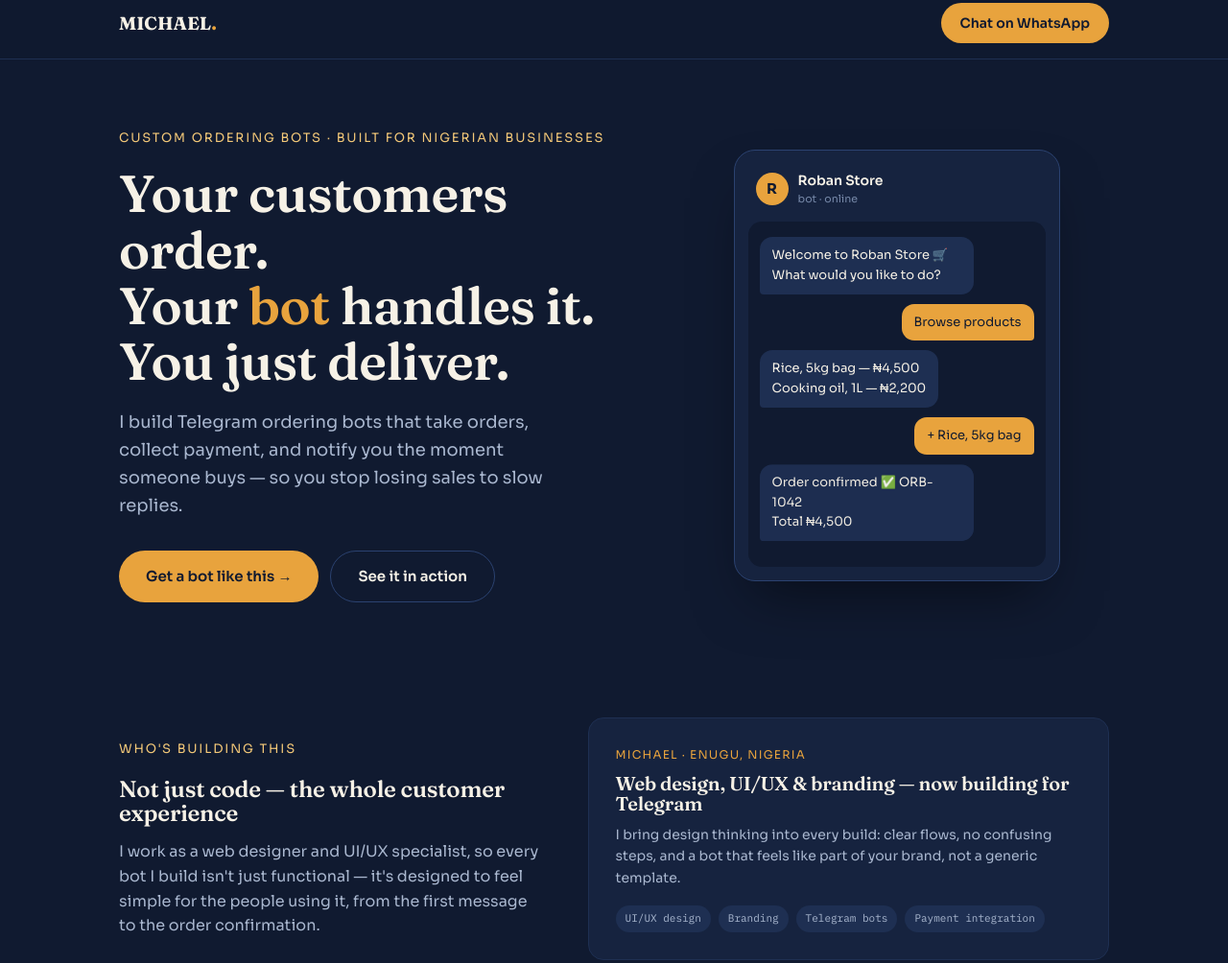
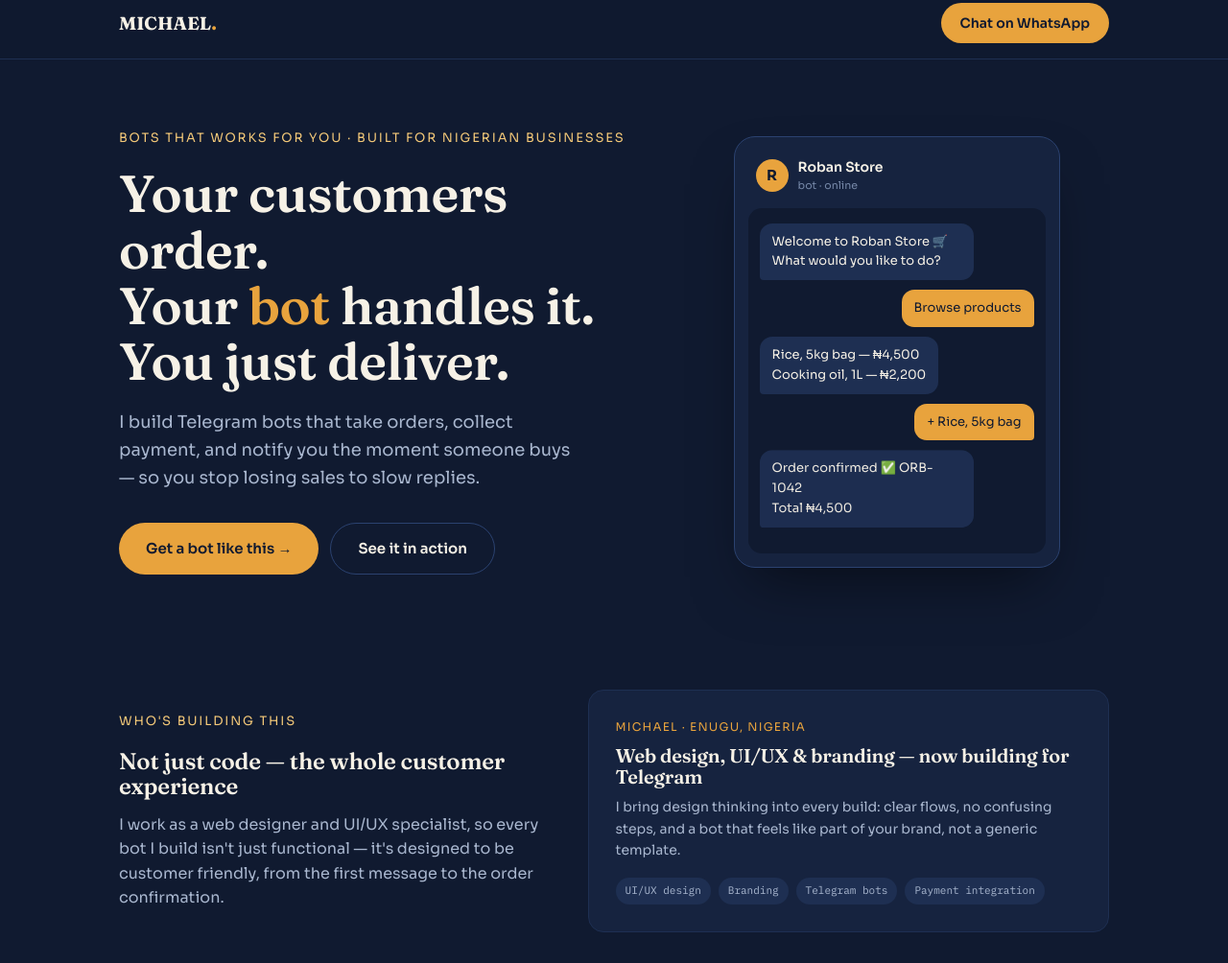
Before and after one commit to michaelijeh01/My-portfolio, a plain HTML site: page index.html in a window 1280 px wide. Shown: the part 13-1017 px from the top of the page at 96% size. Drawn offline with Linux system fonts and the light colour scheme.

Commit message:
EDIT THE CONTENT

```diff
--- a/index.html
+++ b/index.html
@@ -246,9 +246,9 @@
 <header class="hero">
   <div class="wrap hero-grid">
     <div>
-      <div class="eyebrow">Custom ordering bots · Built for Nigerian businesses</div>
+      <div class="eyebrow">Bots that works for you · Built for Nigerian businesses</div>
       <h1>Your customers order.<br>Your <em>bot</em> handles it.<br>You just deliver.</h1>
-      <p class="lede">I build Telegram ordering bots that take orders, collect payment, and notify you the moment someone buys — so you stop losing sales to slow replies.</p>
+      <p class="lede">I build Telegram bots that take orders, collect payment, and notify you the moment someone buys — so you stop losing sales to slow replies.</p>
       <div class="hero-ctas">
         <a class="btn" href="https://wa.me/2349017758930" target="_blank" rel="noopener">Get a bot like this →</a>
         <a class="btn btn-ghost" href="#case">See it in action</a>
@@ -279,7 +279,7 @@
     <div>
       <div class="eyebrow">Who's building this</div>
       <h2>Not just code — the whole customer experience</h2>
-      <p style="color:var(--slate-300);margin-top:14px;">I work as a web designer and UI/UX specialist, so every bot I build isn't just functional — it's designed to feel simple for the people using it, from the first message to the order confirmation.</p>
+      <p style="color:var(--slate-300);margin-top:14px;">I work as a web designer and UI/UX specialist, so every bot I build isn't just functional — it's designed to be customer friendly, from the first message to the order confirmation.</p>
     </div>
     <div class="about-card">
       <div class="role">Michael · Enugu, Nigeria</div>
```
